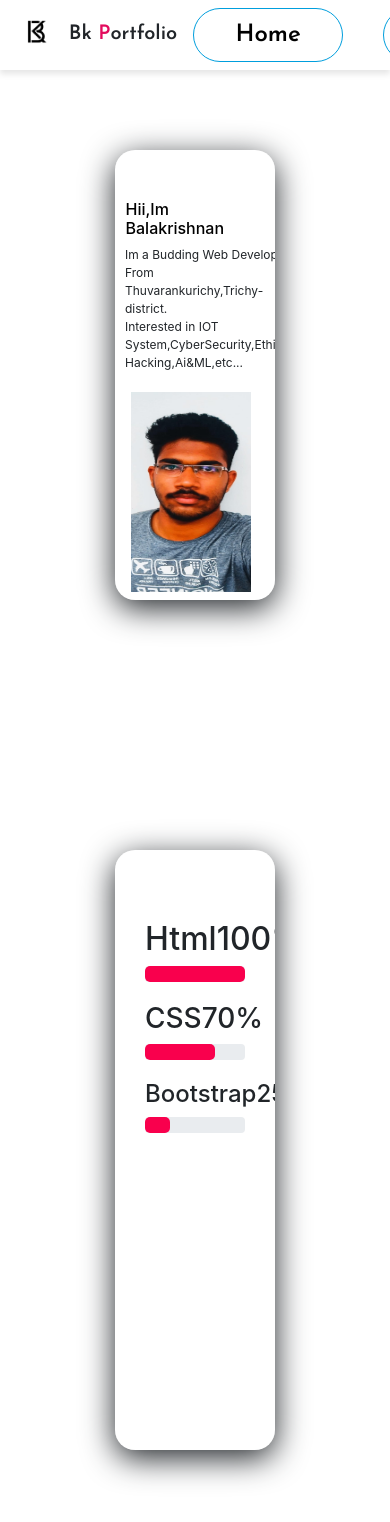
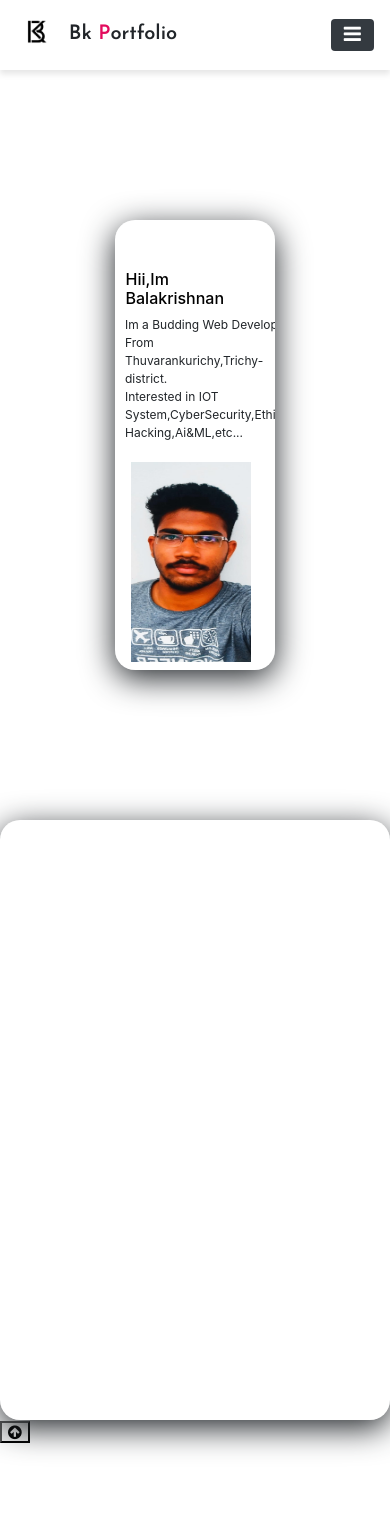
Before and after one commit to BalaKrishnan-1/Balakrishnan-Portfolio, a plain HTML site: page index.html in a window 390 px wide. After the commit the page ends 1444 px from the top, so only its background shows below. Drawn offline with nearby package versions, Linux system fonts and the light colour scheme; a script that the page names is missing.

Commit message:
Update index.html

```diff
--- a/index.html
+++ b/index.html
@@ -14,40 +14,48 @@
     <meta name="viewport" content="width=device-width, initial-scale=1.0">
 
     <title>Balakrishnan.k</title>
-    <link rel="icon" type="image/png" href="./img/BK Monogram Logo.jpeg?" sizes="32x32">
+    <link rel="icon" type="image/png" href="./img/BK Monogram Logo.jpeg" sizes="32x32">
     <link rel="Stylesheet" href="./style.css">
     <link rel="Stylesheet" href="https://cdnjs.cloudflare.com/ajax/libs/font-awesome/4.6.0/css/font-awesome.min.css">
     <link rel="Stylesheet" href="./Bootstrap/bootstrap-4.5.3-dist/css/bootstrap.min.css">
     <link rel="Stylesheet" href="./Bootstrap/jqery.min.js/jquery-3.7.1.min.js">
+    <link
+    rel="stylesheet"
+    href="https://cdnjs.cloudflare.com/ajax/libs/animate.css/4.1.1/animate.min.css"/>
+    <script src="./js/script.js"></script>
+    <script src="https://code.jquery.com/jquery-3.7.1.min.js" integrity="sha256-/JqT3SQfawRcv/BIHPThkBvs0OEvtFFmqPF/lYI/Cxo=" crossorigin="anonymous"></script>
+    <script src="https://cdnjs.cloudflare.com/ajax/libs/waypoints/4.0.1/jquery.waypoints.min.js" integrity="sha512-CEiA+78TpP9KAIPzqBvxUv8hy41jyI3f2uHi7DGp/Y/Ka973qgSdybNegWFciqh6GrN2UePx2KkflnQUbUhNIA==" crossorigin="anonymous" referrerpolicy="no-referrer"></script>
     <script src="https://code.jquery.com/jquery-3.3.1.slim.min.js" integrity="sha384-q8i/X+965DzO0rT7abK41JStQIAqVgRVzpbzo5smXKp4YfRvH+8abtTE1Pi6jizo" crossorigin="anonymous"></script>
     <script src="https://cdnjs.cloudflare.com/ajax/libs/popper.js/1.14.7/umd/popper.min.js" integrity="sha384-UO2eT0CpHqdSJQ6hJty5KVphtPhzWj9WO1clHTMGa3JDZwrnQq4sF86dIHNDz0W1" crossorigin="anonymous"></script>
-    <script src="https://stackpath.bootstrapcdn.com/bootstrap/4.3.1/js/bootstrap.min.js" integrity="sha384-JjSmVgyd0p3pXB1rRibZUAYoIIy6OrQ6VrjIEaFf/nJGzIxFDsf4x0xIM+B07jRM" crossorigin="anonymous"></script>
+    <script src="https://cdn.jsdelivr.net/npm/@popperjs/core@2.11.8/dist/umd/popper.min.js" integrity="sha384-I7E8VVD/ismYTF4hNIPjVp/Zjvgyol6VFvRkX/vR+Vc4jQkC+hVqc2pM8ODewa9r" crossorigin="anonymous"></script>
+<script src="https://cdn.jsdelivr.net/npm/bootstrap@5.3.2/dist/js/bootstrap.min.js" integrity="sha384-BBtl+eGJRgqQAUMxJ7pMwbEyER4l1g+O15P+16Ep7Q9Q+zqX6gSbd85u4mG4QzX+" crossorigin="anonymous"></script>
 </head>
     <!---Head section Ends Here--->
 <!--Navbar Starts here--->
-<nav class="navbar d-flex navbar-expand navbar-light bg-white fixed-top sm-3 md-12 xs-4 gap-xs-3">
+<nav class="navbar navbar-expand-lg  bg-body-tertiary">
+    <div class="container-fluid">
       <a class="navbar-brand text-body" href="./index.html"><img src="./img/BK Monogram Logo.jpeg"style="height:50px;width:40px;margin-top:-6px;"><span1>&nbsp;&nbsp;Bk <span style="color:#e30b5d">P</span>ortfolio</span1></a>
-<button class="navbar-toggler bg-dark"data-target="#my-nav" data-toggle="collapse" aria-controls="my-nav" aria-expanded="false" aria-label="Toggle navigation">
-<span class="navbar-toggler-icon text-light"></span>
+      <button class="navbar-toggler bg-dark" type="button" data-bs-toggle="collapse" data-bs-target="#navbarColor04" aria-controls="navbarColor04" aria-expanded="false" aria-label="Toggle navigation">
+        <span class="fa fa-bars text-white"></span>
       </button>
-<div id="my-nav" class="collapse navbar-collapse">
-<ul class="navbar-nav ml-auto">
-<li class="nav-item active">
-<a class="nav-link" href="#Home"><span class="sr-only"></span>Home</a>
+      <div class="collapse navbar-collapse" id="navbarColor04">
+        <ul id="ul" class="navbar-nav ml-auto">
+          <li class="nav-item">
+            <a class="nav-link active" href="#">Home
+            </a>
           </li>
-<li class="nav-item"id="nav-item">
-<a class="nav-link" href="#About" tabindex="-1" aria-disabled="true">About</a>
+          <li class="nav-item">
+            <a class="nav-link" href="#About">About</a>
           </li>
-<li class="nav-item"id="nav-item">
-<a class="nav-link" href="#Certificates" tabindex="-1" aria-disabled="true">Certificates</a>
+          <li class="nav-item">
+            <a class="nav-link" href="#">Certification</a>
           </li>
-<li class="nav-item"id="nav-item">
-<a class="nav-link" href="#Contact" tabindex="-1" aria-disabled="true">Contact</a>
+          <li class="nav-item">
+            <a class="nav-link" href="#">Contact</a>
           </li>
-</ul>
-</div>
-</nav>
+          </ul></div></nav>
 <body>
+
 <section id="Home">
  <div class= "d-flex justify-content-sm-center Home">
  <div class="container-fluid">
@@ -65,43 +73,15 @@
  </div>
 </section>
 <section id="About">
-<div class= "d-flex  Abt">
-<div class="container-fluid">
-<div class="About d-grid col-md-12 col-lg-12 sm-12">
-    <div class="Skills d-grid mr-auto">
-        <div class="container-fluid">
-            <h2 id="h" style="display:flex;justify-content:space-between">Html
-                <span>100%</span></h2>
-                <div class="progress">
-            <div class="progress-bar" role="progressbar" aria-valuenow="70"
-            aria-valuemin="0" aria-valuemax="100" style="width:100%">
-    </div></div>
-    <h3 id="h" style="display:flex;justify-content:space-between;margin-top:20px;">CSS
-        <span>70%</span></h3>
-    <div class="progress">
-        <div class="progress-bar" role="progressbar" aria-valuenow="70"
-        aria-valuemin="0" aria-valuemax="100" style="width:70%"></div>
-</div>
-<h4 id="h" style="display:flex;justify-content:space-between;margin-top:20px;">Bootstrap
-    <span>25%</span></h4>
-<div class="progress">
-    <div class="progress-bar" role="progressbar" aria-valuenow="70"
-    aria-valuemin="0" aria-valuemax="100" style="width:25%">
-</div>
-    </div>
-    </div>
-    </div>
-
-
+  <div class="About">
+    <div class="row">
 
     </div>
   </div>
-</div>
-</div>
-</div>
 </section>
-
 </body>
+<button id="s-button" class="fa fa-arrow-circle-up" aria-hidden="true" onclick="scrollToTop()">
+</button>
 <script>
     const loadingwrapper=document.querySelector('.loading-wrapper');
 
@@ -112,6 +92,8 @@
         loadingwrapper.style.display='none';
     },25);
     });
+     function scrollToTop() {
+            $(window).scrollTop(0);
+        }
 </script>
-
 </html>
```
Lines whose indentation alone changed are shown as unchanged.
